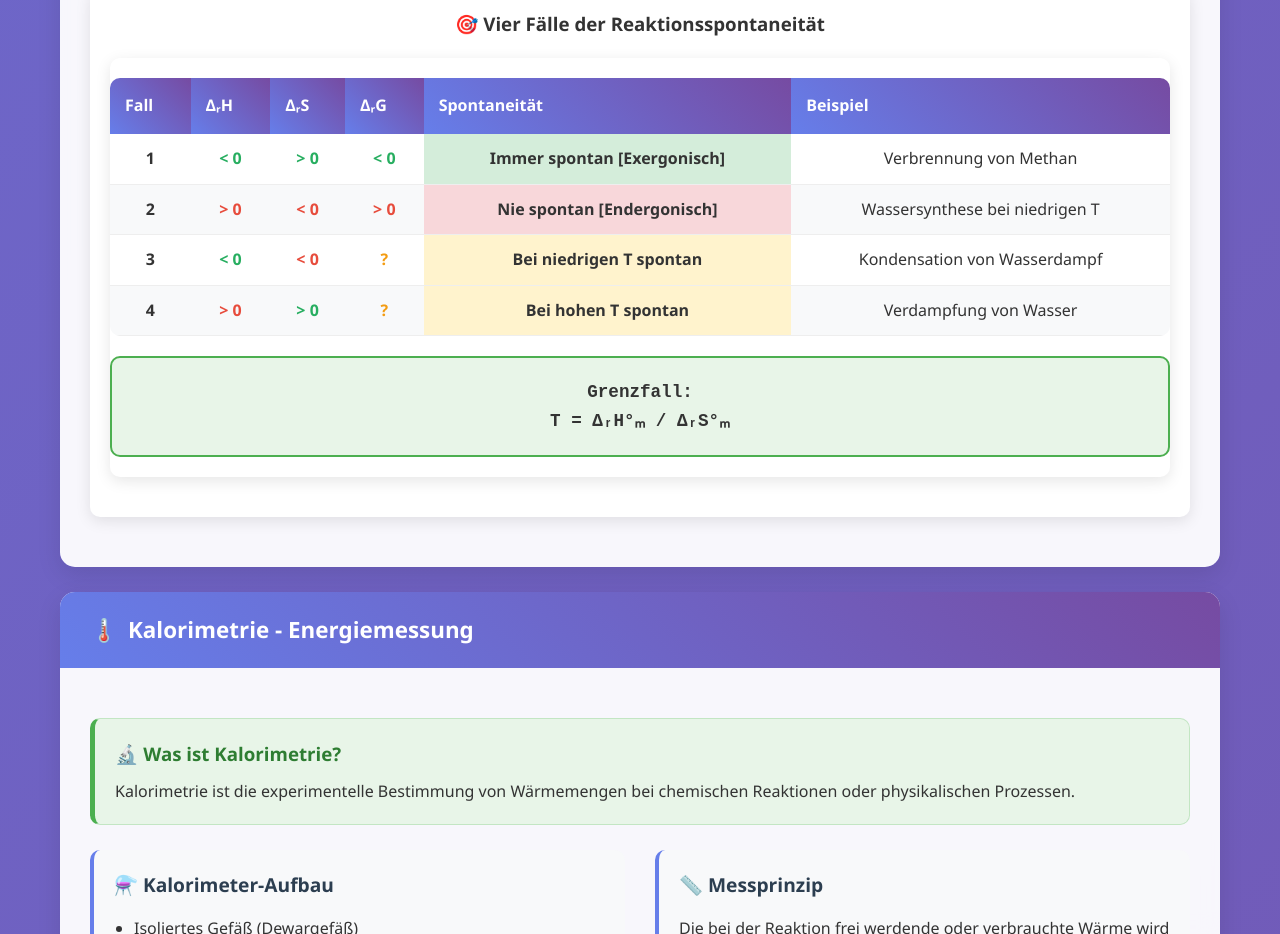
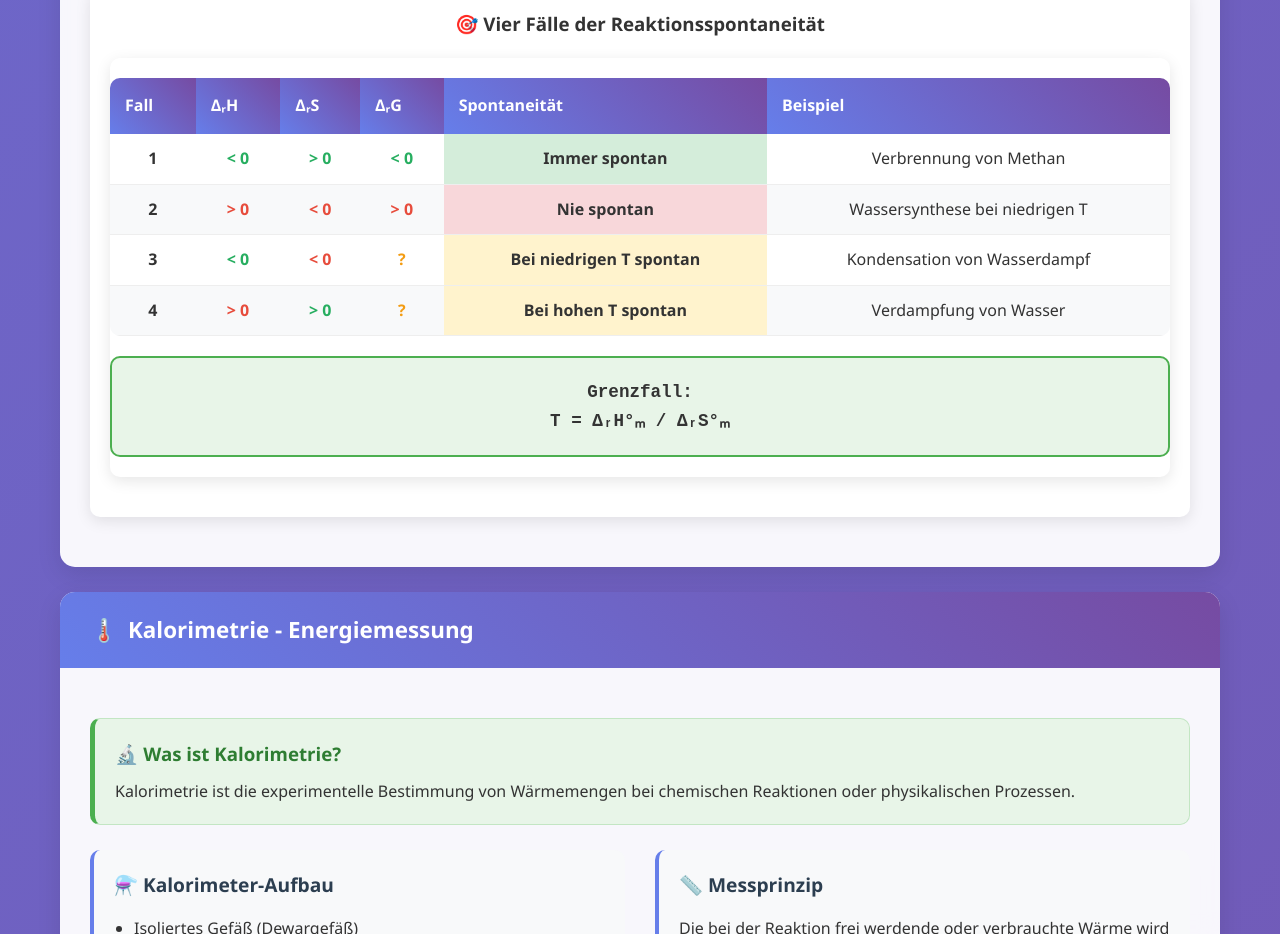
Before and after one commit to Baadjid/Chemie_ABI_Lernzettel, a plain HTML site: page energiekonzept.html in a window 1280 px wide. Shown: the part 5360-6294 px from the top of the page. Drawn offline with Linux system fonts and the light colour scheme.

Commit message:
energiekonzept.html

```diff
--- a/energiekonzept.html
+++ b/energiekonzept.html
@@ -907,7 +907,7 @@
                                     <td style="color: #27ae60; font-weight: bold;">< 0</td>
                                     <td style="color: #27ae60; font-weight: bold;">> 0</td>
                                     <td style="color: #27ae60; font-weight: bold;">< 0</td>
-                                    <td style="background: #d4edda; font-weight: bold;">Immer spontan [Exergonisch]</td>
+                                    <td style="background: #d4edda; font-weight: bold;">Immer spontan</td>
                                     <td>Verbrennung von Methan</td>
                                 </tr>
                                 <tr>
@@ -915,7 +915,7 @@
                                     <td style="color: #e74c3c; font-weight: bold;">> 0</td>
                                     <td style="color: #e74c3c; font-weight: bold;">< 0</td>
                                     <td style="color: #e74c3c; font-weight: bold;">> 0</td>
-                                    <td style="background: #f8d7da; font-weight: bold;">Nie spontan [Endergonisch]</td>
+                                    <td style="background: #f8d7da; font-weight: bold;">Nie spontan</td>
                                     <td>Wassersynthese bei niedrigen T</td>
                                 </tr>
                                 <tr>
```
